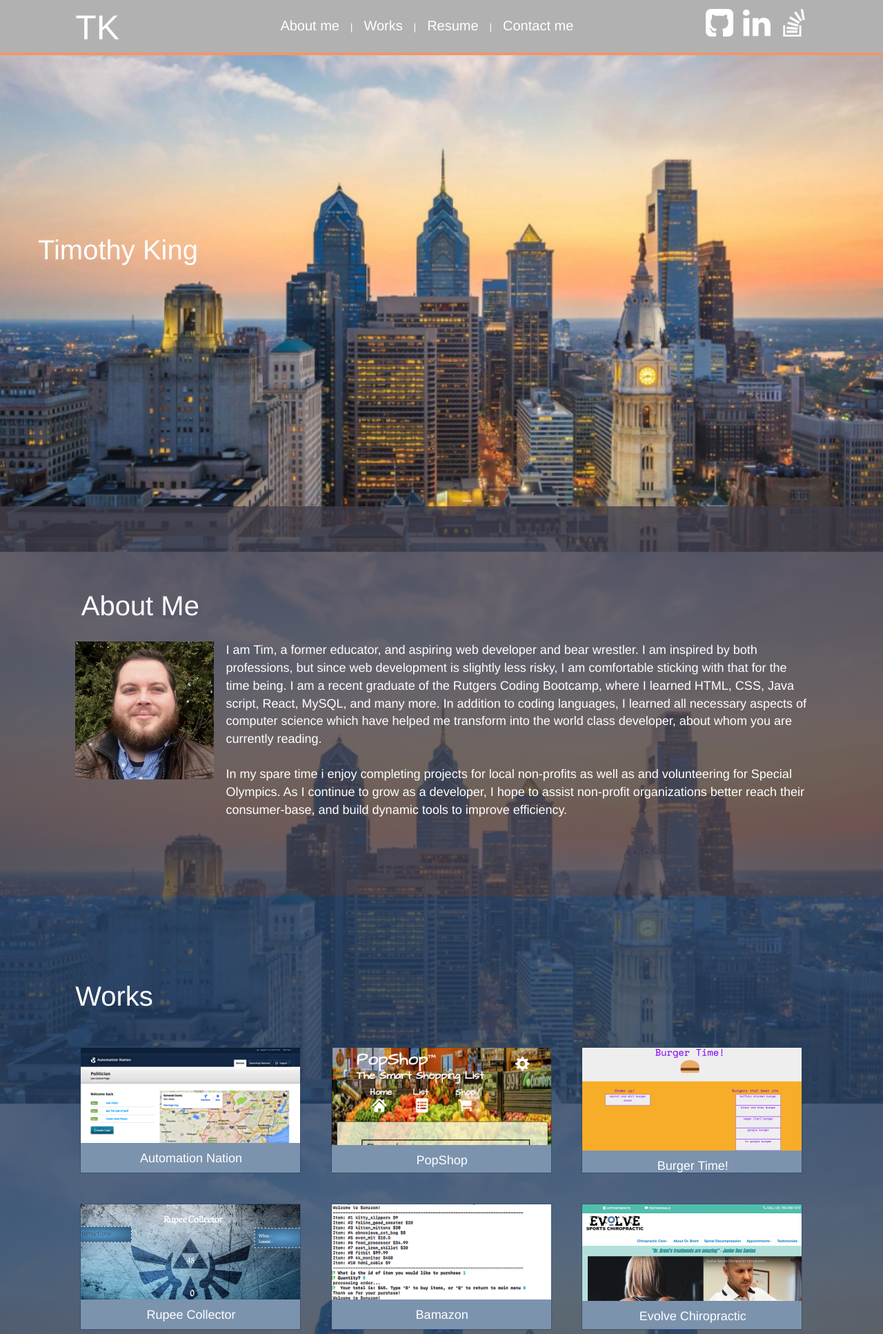
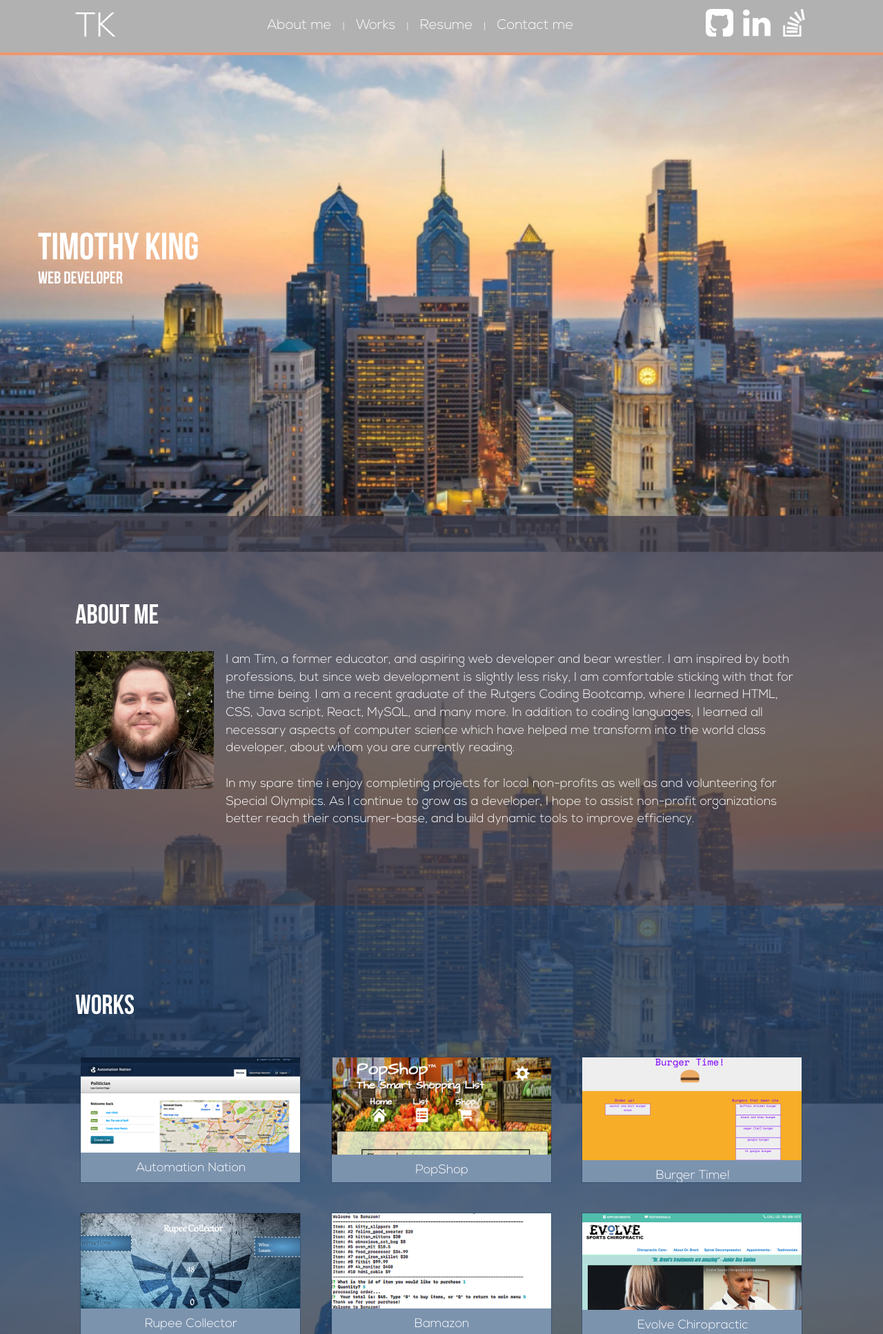
Before and after one commit to tjking20/portfolio, a PHP site: page / in a window 1280 px wide. Shown: the top 1934 px of the page at 69% size. Run offline with PHP 8.4, Linux system fonts and the light colour scheme; some libraries are stand-ins or nearby versions.

Commit message:
added custom fonts

```diff
--- a/assets/css/style.css
+++ b/assets/css/style.css
@@ -1,4 +1,14 @@
 /*=========== general ========*/
+
+@font-face{
+    font-family: bebas-neue;
+    src: url("../fonts/bebas-neue.woff") format("woff");
+}
+
+@font-face{
+    font-family: nexa-light;
+    src: url("../fonts/nexa-light.woff") format("woff");
+}
 
 body {
     background-image: url("../images/philly.jpg");
@@ -8,13 +18,17 @@ body {
     background-attachment: fixed;
     background-color: rgba(124, 147, 174, 1);
     color: white;
+    font-family: nexa-light;
 }
 
+
 h2{
-	font-size: 40px;
-	font-weight: 100;
+	font-family: 'bebas-neue';
+    font-size: 40px;
 	padding-bottom: 20px;
+
 }
+
 
 .content {
     height: auto;
@@ -26,9 +40,6 @@ h2{
     padding: 8% 0;
 }
 
-/*.push{
-	padding: 25% 0%;
-}*/
 
 a{
 	text-decoration: none;
@@ -100,6 +111,20 @@ a{
 	transition:
 }
 
+
+#title-name{
+    font-family: 'bebas-neue';
+    font-size: 55px;
+    padding-bottom: 0px;
+    margin-bottom: 0px;
+    line-height: 40px;
+
+}
+#title-position{
+    font-family: 'bebas-neue';
+    font-size: 25px;
+
+}
 
 /*=========== bio ========*/
 
--- a/index.html
+++ b/index.html
@@ -7,8 +7,8 @@
     <meta name="viewport" content="width=device-width, initial-scale=1.0">
     <link rel="stylesheet" type="text/css" href="assets/css/reset.css">
     <link rel="stylesheet" type="text/css" href="https://maxcdn.bootstrapcdn.com/bootstrap/3.3.7/css/bootstrap.min.css">
-    <link rel="stylesheet" type="text/css" href="">
     <link rel="stylesheet" type="text/css" href="assets/css/style.css" />
+
 </head>
 
 <body>
@@ -48,7 +48,8 @@
         <section class="container" id="home" data-anchor="firstPage">
             <div class="row">
                 <div class="col-lg-12 col-sm-12">
-                    <h2>Timothy King</h2>
+                    <h2 id="title-name">Timothy King</h2>
+                    <h5 id="title-position">Web Developer</h5>
                     <!-- <h4>full-stack devloper</h4> -->
                 </div>
             </div>
@@ -59,7 +60,7 @@
 
         <section class="container content" id="about-me" data-anchor="secondPage">
             <div class="row">
-                <div class="col-lg-2 col-lg-offset-1" align="center">
+                <div class="col-lg-2 col-lg-offset-1">
                     <h2>About Me</h2>
                 </div>
             </div>
```
Also changed, not shown: assets/fonts/bebas-neue.otf (renamed from assets/fonts/BebasNeue.otf), assets/fonts/bebas-neue.woff (added), assets/fonts/nexa-light.otf (renamed from assets/fonts/Nexa Light.otf), assets/fonts/nexa-light.woff (added).
